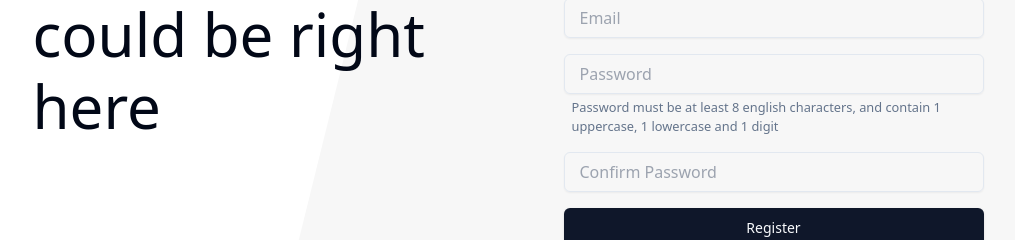
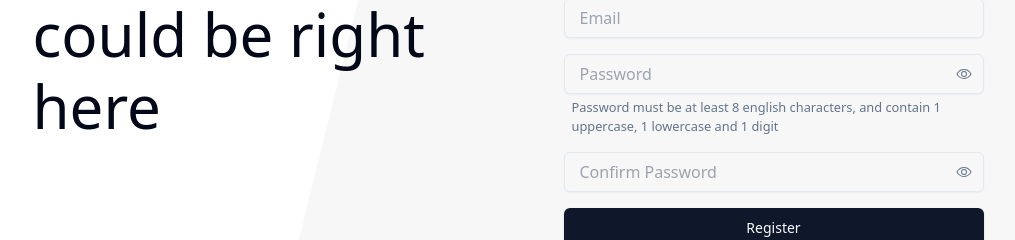
Before and after one commit to pticasolovey20/finance_dashboard, a Next.js app: page /auth/register in a window 1280 px wide. Shown: the part 371-611 px from the top of the page, without its empty margins (132-1147 px from the left). Built offline with nearby package versions, Linux system fonts and the light colour scheme; no server answers.

Commit message:
updated FloatingLabelFormItem (added input type switcher)

```diff
--- a/components/forms/FloatingLabelFormItem.tsx
+++ b/components/forms/FloatingLabelFormItem.tsx
@@ -1,3 +1,4 @@
+import { HTMLInputTypeAttribute, useState } from "react";
 import { cn } from "@/lib/utils";
 import {
   ControllerRenderProps,
@@ -5,18 +6,20 @@ import {
   useFormContext,
 } from "react-hook-form";
 
-import { Input } from "@/components/ui/input";
 import {
   FormItem,
   FormControl,
   FormMessage,
   FormDescription,
 } from "@/components/ui/form";
+import { Input } from "@/components/ui/input";
+import { Button } from "@/components/ui/button";
+import { PiEye, PiEyeClosed } from "react-icons/pi";
 
 interface IFloatingLabelFormItemProps<TFieldValues extends FieldValues> {
   field: ControllerRenderProps<TFieldValues>;
   id: string;
-  type?: string;
+  type?: HTMLInputTypeAttribute;
   label: string;
   helperText?: string;
 }
@@ -28,10 +31,18 @@ const FloatingLabelFormItem = <TFieldValues extends FieldValues>({
   label,
   helperText,
 }: IFloatingLabelFormItemProps<TFieldValues>) => {
+  const [inputType, setInputType] = useState<HTMLInputTypeAttribute>(type);
   const { formState } = useFormContext<TFieldValues>();
 
+  const isPasswordField = type === "password";
   const hasValue = !!field.value;
   const hasError = !!formState.errors[field.name];
+
+  const togglePasswordVisibility = () => {
+    setInputType((prev) => {
+      return prev === "password" ? "text" : "password";
+    });
+  };
 
   return (
     <FormItem>
@@ -40,10 +51,11 @@ const FloatingLabelFormItem = <TFieldValues extends FieldValues>({
           <Input
             id={id}
             {...field}
-            type={type}
+            onBlur={() => setInputType("password")}
+            type={inputType}
             placeholder=" "
             className={cn(
-              "peer h-10",
+              "peer h-10 shadow-sm",
               hasError && "border-red-500 focus-visible:ring-red-500"
             )}
           />
@@ -65,6 +77,19 @@ const FloatingLabelFormItem = <TFieldValues extends FieldValues>({
           >
             {label}
           </label>
+
+          {isPasswordField && (
+            <Button
+              size="icon"
+              type="button"
+              variant="ghost"
+              onClick={togglePasswordVisibility}
+              className="absolute top-1/2 right-0.5 transform -translate-y-1/2 text-muted-foreground peer-focus:text-primary hover:bg-transparent"
+              tabIndex={-1}
+            >
+              {inputType === "password" ? <PiEye /> : <PiEyeClosed />}
+            </Button>
+          )}
         </div>
       </FormControl>
 
```
